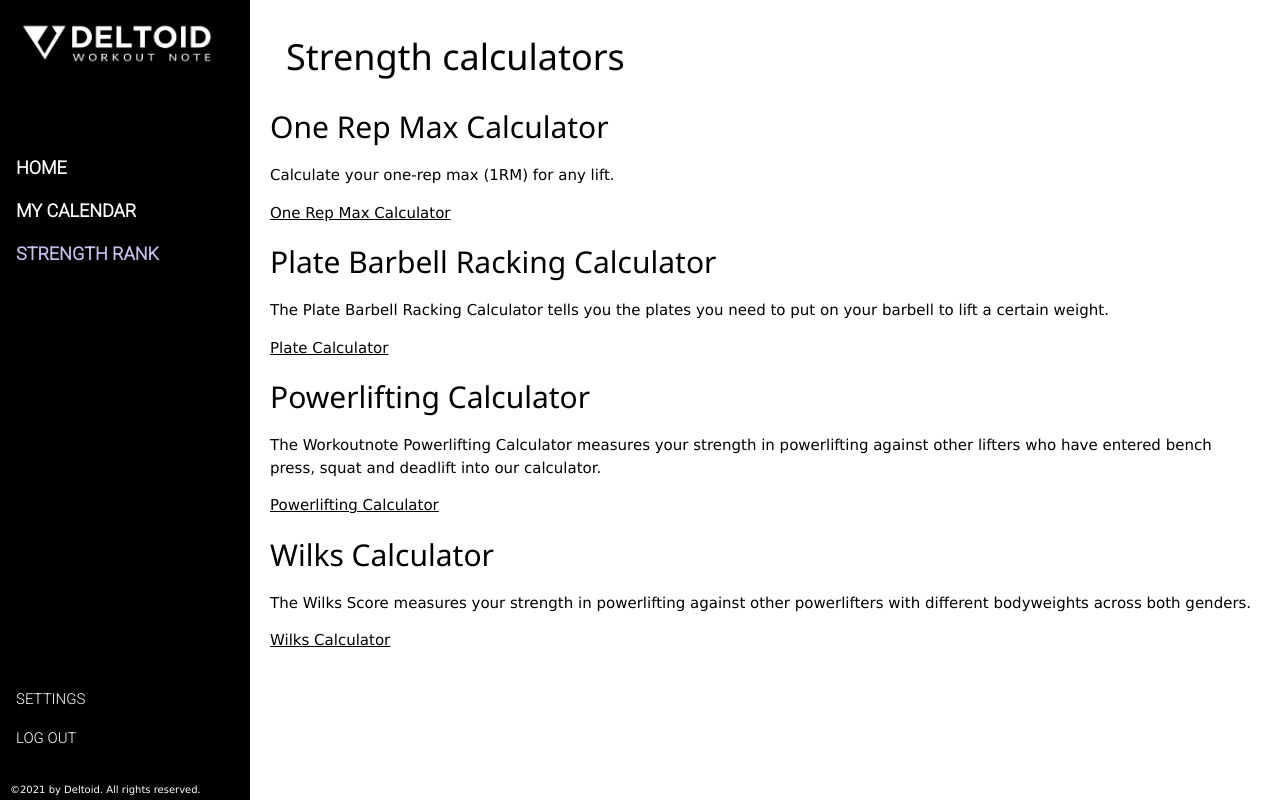
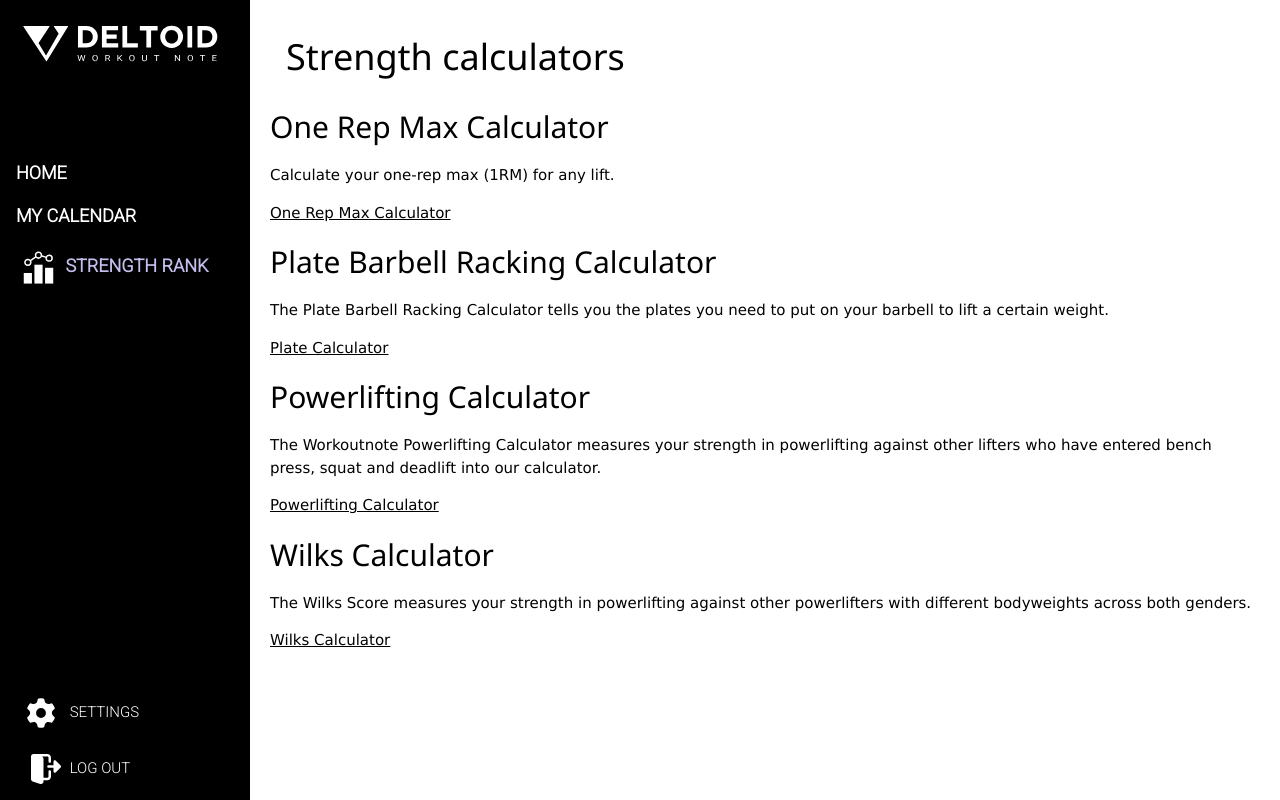
Before and after one commit to Codven/workoutnote_django, a Django app: page /calculators/ in a window 1280 px wide. Run offline with Django 3.2, Linux system fonts and the light colour scheme; the visitor is signed in with stand-in values (Sample User, id 1); some libraries are stand-ins or nearby versions.

Commit message:
Add icons to menu, change main logo to svg

```diff
--- a/templates/base.html
+++ b/templates/base.html
@@ -21,17 +21,26 @@
 <nav class="w3-sidebar w3-bar-block w3-black w3-collapse w3-top" style="z-index: 3; width: 250px; display: none;" id="mySidebar">
     <div class="w3-container w3-display-container w3-padding-16">
         <a href="{% url 'index' %}">
-            <img alt="Workoutnote" src="{% static 'WORKOUTNOTE_horizontal_white.png' %}" width="200" height="50" style="cursor: pointer;">
+            <img alt="Workoutnote" src="{% static 'Logo-white.svg' %}" height="55" style="cursor: pointer;">
         </a>
     </div>
     <div id="sidebar_middle_part" class="w3-padding-64 w3-large w3-text-grey" style="font-weight:bold">
         <a href="{% url 'index' %}" class="w3-bar-item w3-button {% if at_home %}w3-navcolor{% else %}w3-black{% endif %}">HOME</a>
         <a href="#" class="w3-bar-item w3-button {% if at_calendar %}w3-navcolor{% else %}w3-black{% endif %}">MY CALENDAR</a>
-        <a href="{% url 'calculators' %}" class="w3-bar-item w3-button {% if at_calculators %}w3-navcolor{% else %}w3-black{% endif %}">STRENGTH RANK</a>
+        <a href="{% url 'calculators' %}" class="w3-bar-item w3-button {% if at_calculators %}w3-navcolor{% else %}w3-black{% endif %}">
+            <img src="{% static 'Stats-white.svg' %}" height="45">
+            <span>STRENGTH RANK</span>
+        </a>
     </div>
     <div id="sidebar_bottom_part">
-        <a href="{% url 'settings' %}" class="w3-bar-item w3-button {% if at_settings %}w3-navcolor{% else %}w3-black{% endif %}">SETTINGS</a>
-        <a href="{% url 'logout' %}" class="w3-bar-item w3-button" style="margin-bottom: 20px;">LOG OUT</a>
+        <a href="{% url 'settings' %}" class="w3-bar-item w3-button {% if at_settings %}w3-navcolor{% else %}w3-black{% endif %}">
+            <img src="{% static 'Settings-white.svg' %}" height="50" width="50">
+            <span>SETTINGS</span>
+        </a>
+        <a href="{% url 'logout' %}" class="w3-bar-item w3-button" style="margin-bottom: 20px;">
+            <img src="{% static 'Logout-white.svg' %}" height="30" style="margin-left: 15px; margin-right: 5px">
+            <span>LOG OUT</span>
+        </a>
         <span style="font-size: x-small; margin-left: 10px;">©2021 by Deltoid. All rights reserved.</span>
     </div>
 </nav>
@@ -40,7 +49,7 @@
 <header class="w3-bar w3-top w3-hide-large w3-black w3-xlarge">
     <div class="w3-bar-item w3-padding-16 w3-wide">
         <a href="{% url 'index' %}">
-            <img alt="Workoutnote" src="{% static 'WORKOUTNOTE_horizontal_white.png' %}" width="160" height="40" style="cursor: pointer;">
+            <img alt="Workoutnote" src="{% static 'Logo-white.svg' %}" height="45" style="cursor: pointer;">
         </a>
     </div>
     <div class="w3-bar-item w3-padding-16 w3-button w3-right">
@@ -75,7 +84,7 @@
         <div class="modal-card">
             <header class="modal-card-head"><p class="modal-card-title">Select Exercise</p></header>
             <section class="modal-card-search">
-                <div >
+                <div>
                     <div class="control is-expanded has-icons-left">
                         <input onchange="onFilterTextChanged(this);" type="text" placeholder="Search..." autocomplete="off" class="input">
                     </div>
```
Also changed, not shown: static/Dumbell-white.svg (added), static/Logo-white.svg (added), static/Logout-white.svg (added), static/Power-white.svg (added), static/Settings-white.svg (added), static/Stats-white.svg (added).
